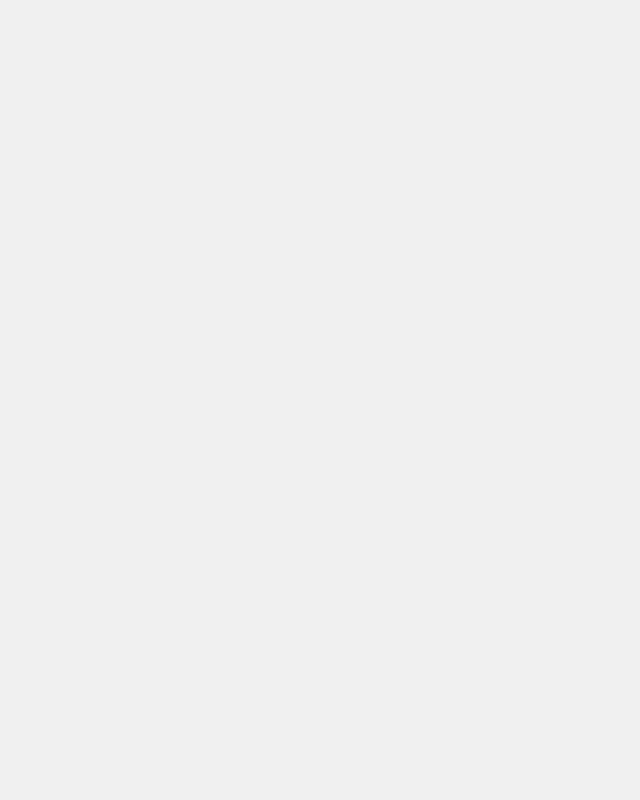
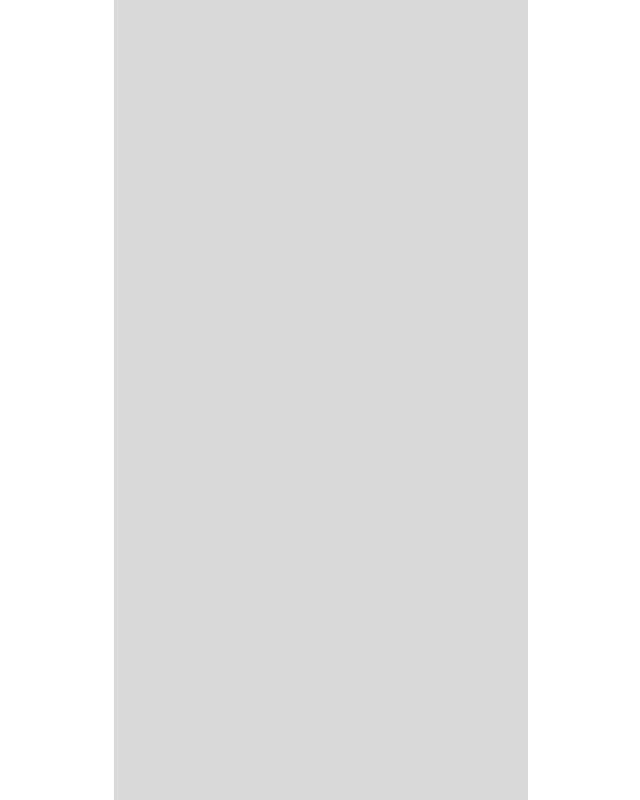
Before and after one commit to u5u5u5u/matcha_log, a Next.js app: page / in a window 1280 px wide. Shown: the whole page, without its empty margins (319-959 px from the left). Built offline with nearby package versions, Linux system fonts and the light colour scheme.

Commit message:
さすがに今度こそスマホ特化!

```diff
--- a/src/app/globals.css
+++ b/src/app/globals.css
@@ -10,7 +10,6 @@ html {
 body {
   display: flex;
   justify-content: center;
-  background-color: #f0f0f0;
   font-family: Arial, Helvetica, sans-serif;
   -webkit-font-smoothing: antialiased;
   -moz-osx-font-smoothing: grayscale;
@@ -97,3 +96,12 @@ a {
     @apply bg-background text-foreground;
   }
 }
+
+.container {
+  max-width: 414px;
+  width: 100%;
+  height: 100vh;
+  margin: 0 auto;
+  padding: 0 1rem;
+  background-color: #d9d9d9;
+}
--- a/src/app/layout.tsx
+++ b/src/app/layout.tsx
@@ -27,13 +27,7 @@ export default function RootLayout({
     <html lang="ja">
       <style>
         {`
-          .container {
-            max-width: 414px;
-            with: 100%;
-            margin: 0 auto;
-            padding: 0 1rem;
-            background-color: #fff;
-          }
+
         `}
       </style>
       <body className={`${geistSans.variable} ${geistMono.variable}`}>
```
